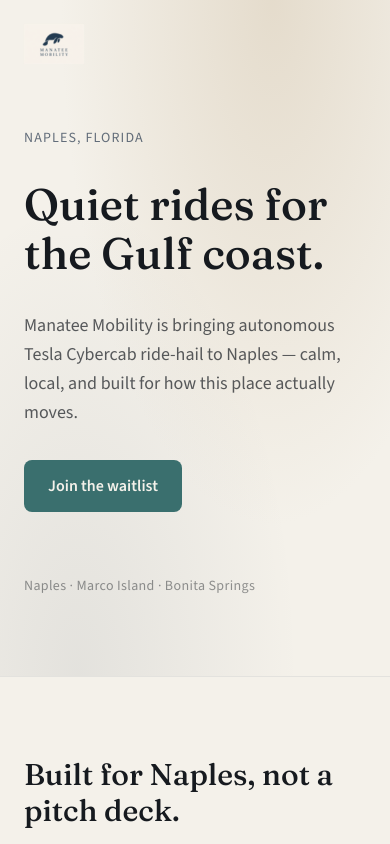
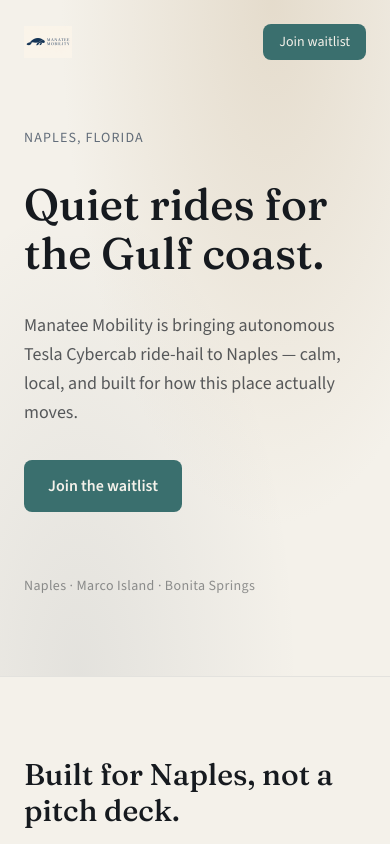
Before and after one commit to pfoll/manatee-mobility-web, a Next.js app: page / in a window 390 px wide. Shown: the top 844 px of the page. Built offline with nearby package versions, Linux system fonts and the light colour scheme.

Commit message:
Polish Quiet Horizon chrome: horizontal logo, matched CTAs, soft errors
Swap stacked logo for horizontal in header/footer, align waitlist CTA radius with hero, restyle form errors in brand indigo/sand, soften how-it-works headings, and keep a teal Join CTA on mobile.

```diff
--- a/src/app/page.tsx
+++ b/src/app/page.tsx
@@ -109,7 +109,7 @@
                   <span className="font-display text-sm tracking-[0.12em] text-horizon-indigo/50">
                     {item.step}
                   </span>
-                  <h3 className="text-xl font-semibold text-deep-ink">
+                  <h3 className="text-xl font-medium text-deep-ink">
                     {item.title}
                   </h3>
                   <p className="leading-relaxed text-deep-ink/65">{item.body}</p>
--- a/src/components/SiteFooter.tsx
+++ b/src/components/SiteFooter.tsx
@@ -7,11 +7,11 @@
       <div className="mx-auto flex max-w-[1120px] flex-col gap-8 px-6 py-14 sm:flex-row sm:items-end sm:justify-between sm:px-8">
         <div className="space-y-3">
           <Image
-            src="/brand/manatee-mobility-logo-stacked.png"
+            src="/brand/manatee-mobility-logo-horizontal.png"
             alt="Manatee Mobility"
-            width={120}
-            height={120}
-            className="h-8 w-auto opacity-90"
+            width={160}
+            height={107}
+            className="h-7 w-auto opacity-90"
           />
           <p className="max-w-xs text-sm leading-relaxed text-deep-ink/55">
             Autonomous Tesla Cybercab ride-hail for Naples and Southwest
--- a/src/components/SiteHeader.tsx
+++ b/src/components/SiteHeader.tsx
@@ -7,14 +7,15 @@
       <div className="mx-auto flex max-w-[1120px] items-center justify-between px-6 py-6 sm:px-8">
         <Link href="/" className="inline-flex items-center gap-3">
           <Image
-            src="/brand/manatee-mobility-logo-stacked.png"
+            src="/brand/manatee-mobility-logo-horizontal.png"
             alt="Manatee Mobility"
-            width={160}
-            height={160}
+            width={180}
+            height={120}
             priority
-            className="h-10 w-auto sm:h-11"
+            className="h-8 w-auto sm:h-9"
           />
         </Link>
+        <div className="flex items-center gap-6">
           <nav className="hidden items-center gap-8 text-sm text-deep-ink/70 sm:flex">
             <a href="#about" className="transition hover:text-deep-ink">
               About
@@ -25,13 +26,14 @@
             <a href="#naples" className="transition hover:text-deep-ink">
               Naples
             </a>
+          </nav>
           <a
             href="#waitlist"
-            className="rounded-full bg-gulf-teal px-4 py-2 font-medium text-soft-cloud transition hover:bg-gulf-teal/90"
+            className="rounded-lg bg-gulf-teal px-4 py-2 text-sm font-medium text-soft-cloud transition hover:bg-gulf-teal/90"
           >
             Join waitlist
           </a>
-        </nav>
+        </div>
       </div>
     </header>
   );
--- a/src/components/WaitlistForm.tsx
+++ b/src/components/WaitlistForm.tsx
@@ -124,7 +124,9 @@
           role="status"
           aria-live="polite"
           className={`text-sm leading-relaxed ${
-            state.ok ? "text-gulf-teal" : "text-red-800/80"
+            state.ok
+              ? "text-gulf-teal"
+              : "rounded-lg border border-horizon-indigo/15 bg-warm-sand/40 px-3 py-2 text-horizon-indigo"
           }`}
         >
           {state.message}
```
Lines whose indentation alone changed are shown as unchanged.
